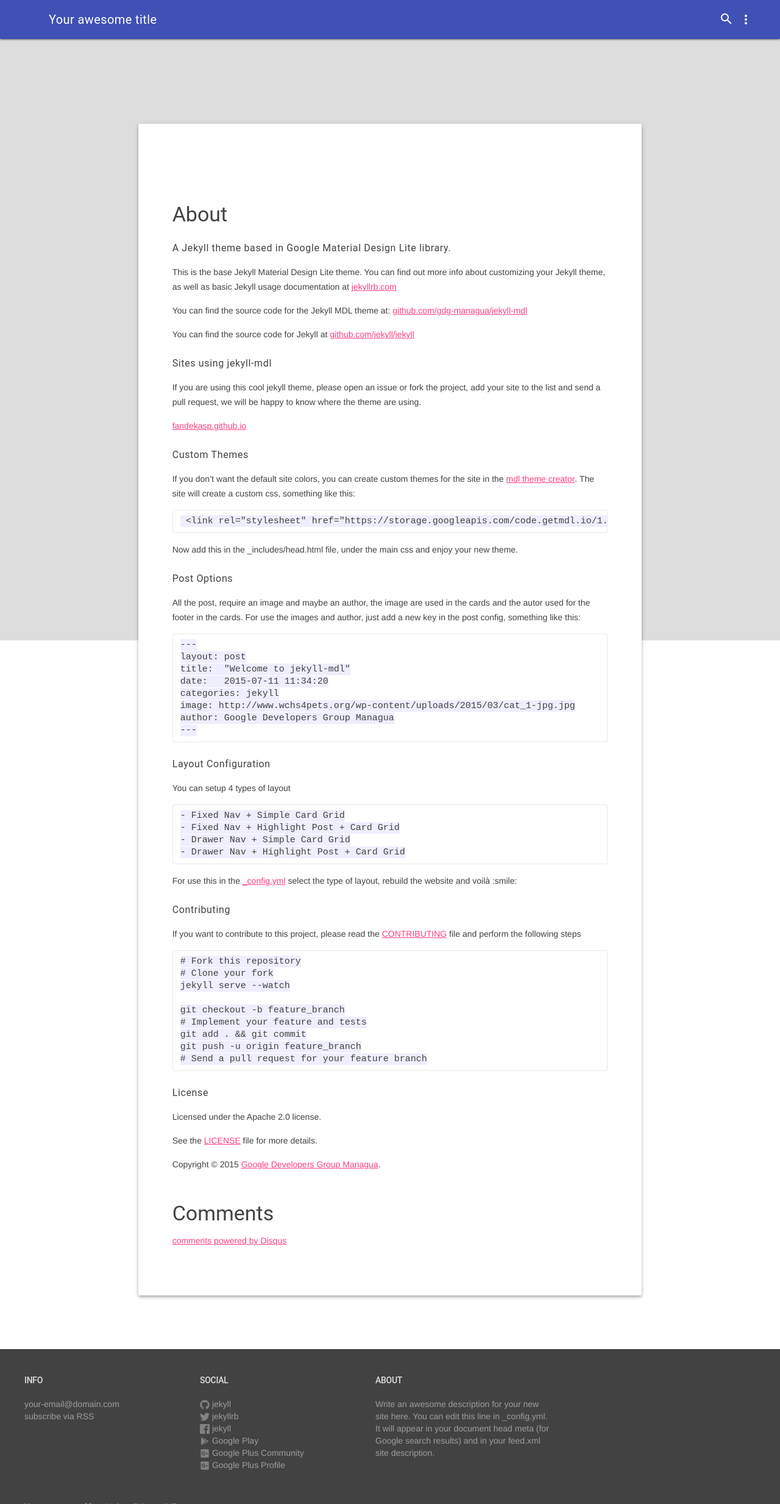
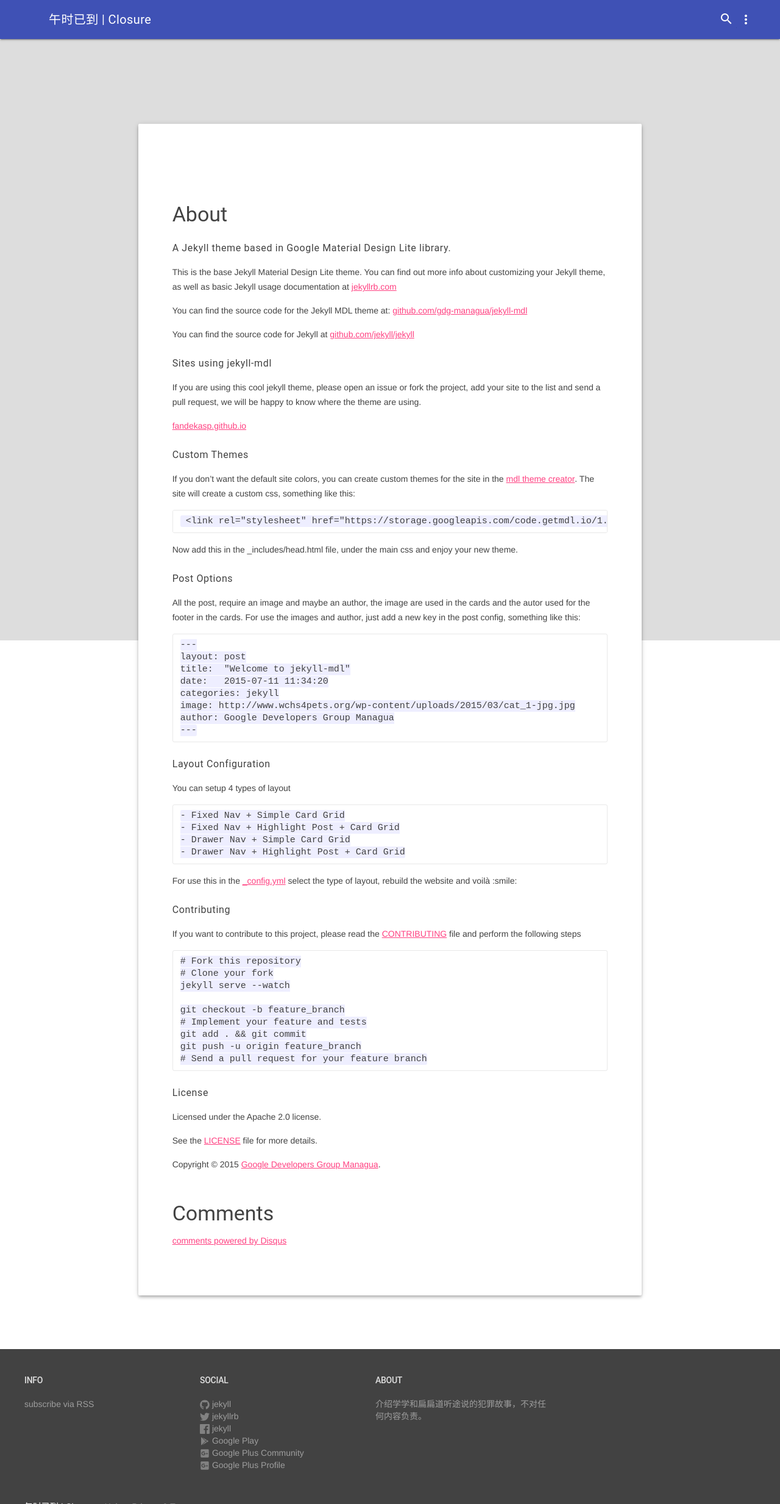
Before and after one commit to gdgmanagua/jekyll-mdl, a Jekyll site: the page built from about.md, in a window 1280 px wide. Shown: the whole page at 61% size. Built offline with Jekyll 4.4.1, drawn with Linux system fonts in a browser that asks for light colours; comment, search, counter and statistics services are not loaded; some of the changed text lies outside the part shown.

Commit message:
edit config file

```diff
--- a/_config.yml
+++ b/_config.yml
@@ -1,12 +1,10 @@
 # Site settings
-title: Your awesome title
-email: your-email@domain.com
+title: 午时已到 | Closure
+
 description: > # this means to ignore newlines until "baseurl:"
-  Write an awesome description for your new site here. You can edit this
-  line in _config.yml. It will appear in your document head meta (for
-  Google search results) and in your feed.xml site description.
+  介绍学学和扁扁道听途说的犯罪故事，不对任何内容负责。
 baseurl: "" # the subpath of your site, e.g. /blog/
-url: "http://yourdomain.com" # the base hostname & protocol for your site
+url: "http://blog.midofnowhere.link/closurethepod/" # the base hostname & protocol for your site
 twitter_username: jekyllrb
 github_username:  jekyll
 facebook_username: jekyll
```
Also changed, not shown: Gemfile.lock (added).
